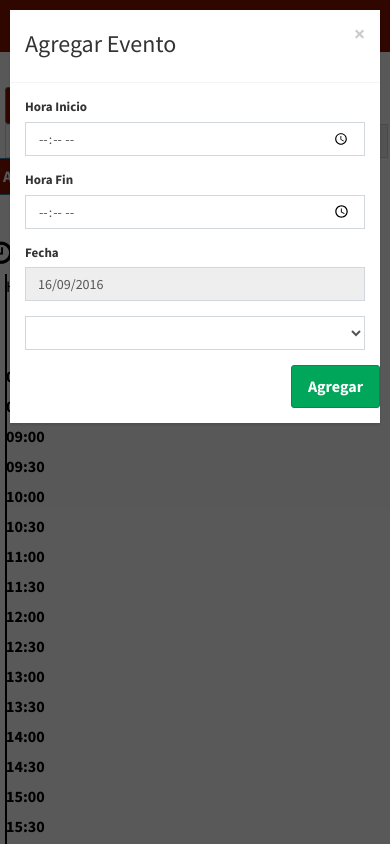
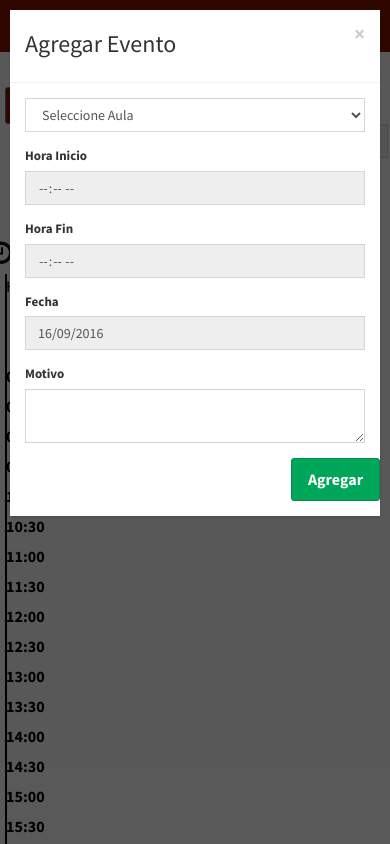
Before and after one commit to IngSoftIII2016/saga, a CodeIgniter app: page /saga/planilla in a window 390 px wide, after a click on "Evento". Run offline with CodeIgniter, Linux system fonts and the light colour scheme; data that the repository does not hold is empty; some libraries are stand-ins or nearby versions.

Commit message:
Agregar Evento

```diff
--- a/application/views/aulas_diario.php
+++ b/application/views/aulas_diario.php
@@ -13,8 +13,8 @@ $this->load->view ( 'header' );?>
 			<input type="hidden" value="<?php echo $fecha->format('d-m-Y')?>" id="fecha"></input>
 				<div class="row">
 					<div class="col-md-3">
-					<button type="reset" class="btn col-md-4 btn-primary btn-ant" data-toggle="modal" data-target="#modalInsertarEvento">Evento</button>
-						<div class='input-group date'>
+					<button type="reset" class="btn col-md-4 btn-primary btn-ant" data-toggle="modal" data-target="#modalInsertarEvento">Evento <i class="fa fa-plus-square" aria-hidden="true"></i></button>
+						<div class="input-group date" style="    padding-left: 20%;">
 								<div class="input-group-addon">
 									<i class="fa fa-calendar"></i>
 								</div>
@@ -26,7 +26,7 @@ $this->load->view ( 'header' );?>
 									</input>
 						</div>
 					</div>
-					<button type="reset" id="reload-ant" class="btn col-md-1 btn-primary btn-ant">Ant</button>
+					<button type="reset" id="reload-ant" class="btn col-md-1 btn-primary btn-ant" style="margin-left: 5%;">Ant</button>
 					<h3 class="text-center text-primary col-md-3 "><?=$fecha_formateada?></h3>
 					<a data-toggle="tooltip" data-placement="bottom" title="Hoy" class="hoy" id="reload-hoy">
 						<i class="fa fa-clock-o fa-2x" aria-hidden="true"></i>
@@ -205,16 +205,27 @@ $this->load->view ( 'header' );?>
 									<h3 class="modal-title-insert-evento" id="exampleModalLabel">Agregar Evento</h3>
 								</div>
 								<div class="modal-body">
+								<form role="form" id="form-evento"
+								action="<?php echo base_url('evento/agregar_evento'); ?>" method="POST">
 								<div class="row">
+										<div class='form-group col-md-10'>
+									      <select class="form-control" required id="aulaevento" name="aulaevento">
+									      	<option value="" disabled selected>Seleccione Aula</option>
+										  <?
+											foreach ($aulas as $aula) {
+												echo "<option value=".$aula->id.">".$aula->nombre."</option>" ;
+											} ?>
+										  </select>
+									  	</div>
 									<div class="form-group col-md-3">
 										<label class="control-label">Hora Inicio</label> <input type="time"
-												class="form-control" name="horainicio" required max="20:00:00"
-												min="08:00:00" />
+												class="form-control" id="horainicioevento" name="horainicioevento" required max="20:00:00"
+												min="08:00:00" readonly/>
 									</div>
 									<div class="form-group col-md-3">
 										<label class="control-label">Hora Fin</label> <input type="time"
-												class="form-control" name="horafin" required max="21:00:00"
-												min="09:00:00" />
+												class="form-control" id="horafinevento" name="horafinevento" required max="21:00:00"
+												min="09:00:00" readonly/>
 									</div>
 									<div class='form-group col-md-3'>
 												<label class="control-label">Fecha</label>
@@ -224,31 +235,29 @@ $this->load->view ( 'header' );?>
 															class="form-control validate"
 															value="<?php if (isset($calendario)) echo $calendario->format('d/m/Y'); ?>">
 													</input>
-										</div>
-									<div class='form-group col-md-8'>
-								      <select class="form-control" id="sel1">
-									  <?
-										foreach ($aulas as $aula) {
-											echo "<option>".$aula->nombre."</option>" ;
-										} ?>
-									  </select>
+									</div>
+									  <div class='form-group col-md-6'>
+									      <label class="control-label">Motivo</label>
+													<textarea class="form-control" required name="motivoevento" id="motivoevento"></textarea>
 									  </div>
 									  <div class="row">
-									  <div class="col-md-2 col-md-offset-9">
-									<button id="btn-agregar" class="btn btn-success btn-lg pull-right"
-										type="submit">Agregar</button>
-								</div>
-								</div>
+									  	<div class="col-md-2 col-md-offset-9">
+											<button id="btn-agregar" class="btn btn-success btn-lg pull-right addevento"
+											type="submit">Agregar</button>
+										</div>
+										</div>
+										</form>
 								</div>
 								</div>
 							</div>
 						</div>
 					</div>
-
+					<!-- Sweet Alert Script -->
+					<script src="<?php echo base_url('assets/plugins/sweetalert/sweetalert.min.js') ?>"></script>
 					<script src="<?php echo base_url('assets/js/buscador-and-modal.js') ?>"></script>
-				</div>
 
 </section>
 
+
 </body>
 </html>
--- a/application/views/header.php
+++ b/application/views/header.php
@@ -2,7 +2,7 @@
     <div class="container-fluid">
         <!-- Brand and toggle get grouped for better mobile display -->
         <div class="navbar-header">
-            <a class="navbar-brand header" href="<?php echo base_url('planilla') ?>">SAGA</a>
+            <a class="navbar-brand header navclass" href="<?php echo base_url('planilla') ?>">SAGA</a>
         </div>
 
         <!-- Collect the nav links, forms, and other content for toggling -->
--- a/assets/js/buscador-and-modal.js
+++ b/assets/js/buscador-and-modal.js
@@ -129,8 +129,12 @@ $('#exampleModal').on('show.bs.modal', function (event) {
 				});
 			}
 
-
-
+		$( "#aulaevento" ).change(function() {
+			$( "#horainicioevento" ).val('');
+			$( "#horafinevento" ).val('');
+			$( "#horainicioevento" ).attr('readonly', false);
+			$( "#horafinevento" ).attr('readonly', false);
+			});
 		$("button[id='reload-sig']").click(function(e){
 			e.preventDefault();
 			reload($('#fecha').val(), '+',$('#calendario').val());
@@ -158,3 +162,41 @@ $('#exampleModal').on('show.bs.modal', function (event) {
 			});
 			});
 });
+
+
+//Alta o modificacion
+jQuery('#form-evento').on(
+		'submit',
+		function(e) {
+			var formData = $('#form-evento').serialize();
+			var formAction = $('#form-evento').attr('action');
+			$.ajax({
+				type : "POST",
+				url : formAction,
+				data : formData,
+				success : function(msg) {
+					if (msg == 1) {
+						swal({
+							title : "¡Hecho!",
+							text : "Evento agregado con éxito!",
+							type : "success"
+						}, function(isConfirm) {
+							if (isConfirm)
+								window.location.href = base_url + "planilla";
+						});
+					} else {
+						swal({
+							title : "¡Error!",
+							text : "Evento no fue agregado, verifique que el aula este disponible!",
+							type : "error"
+						});
+					}
+				},
+				error : function(xhr, ajaxOptions, thrownError) {
+					swal("¡Error Detectado!", "Por favor, intentelo de nuevo",
+							"error");
+				}
+			});
+			e.preventDefault();
+			return false;
+		});
```
Also changed, not shown: application/controllers/Evento.php (+18 -0 lines), application/views/planilla.php (+32 -24 lines).
